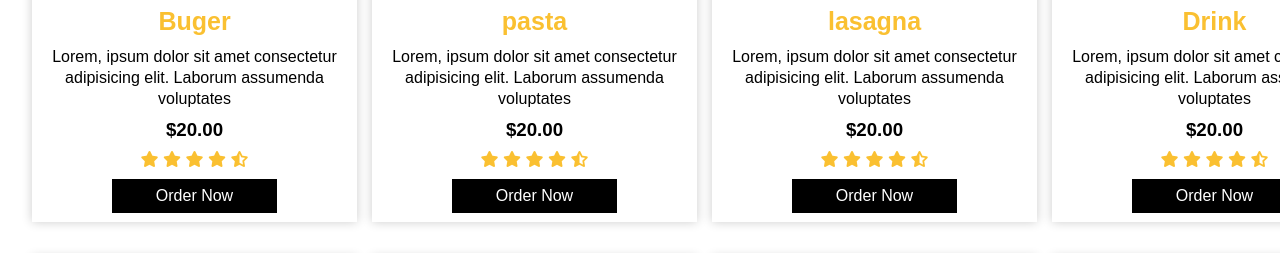
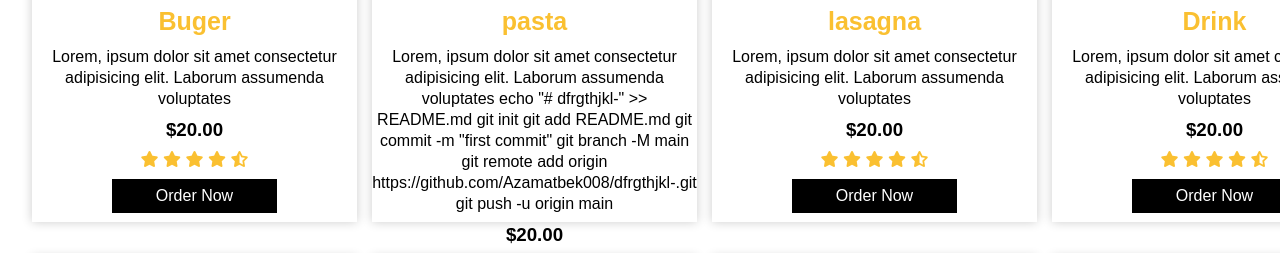
Before and after one commit to Azamatbek008/Foot-burgr, a plain HTML site: page index.html in a window 1280 px wide. Shown: the part 2023-2276 px from the top of the page. Drawn offline with Linux system fonts and the light colour scheme.

Commit message:
foot burgr

```diff
--- a/index.html
+++ b/index.html
@@ -140,7 +140,13 @@
                     <h2>pasta</h2>
                     <p>
                         Lorem, ipsum dolor sit amet consectetur adipisicing elit. Laborum assumenda voluptates
-                    </p>
+                        echo "# dfrgthjkl-" >> README.md
+                        git init
+                        git add README.md
+                        git commit -m "first commit"
+                        git branch -M main
+                        git remote add origin https://github.com/Azamatbek008/dfrgthjkl-.git
+                        git push -u origin main   </p>
                     <h3>$20.00</h3>
                     <div class="menu_icon">
                         <i class="fa-solid fa-star"></i>
```
